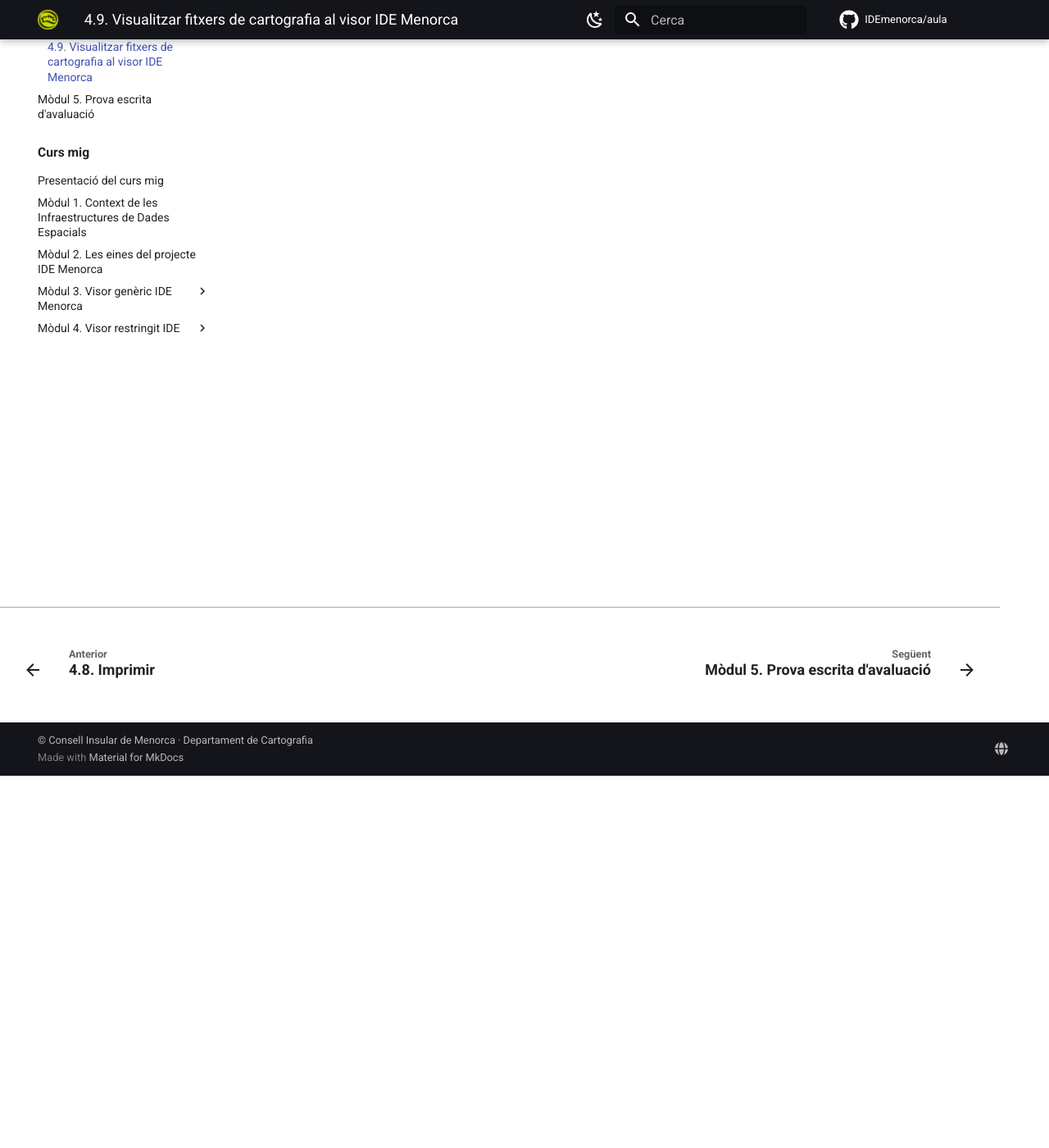
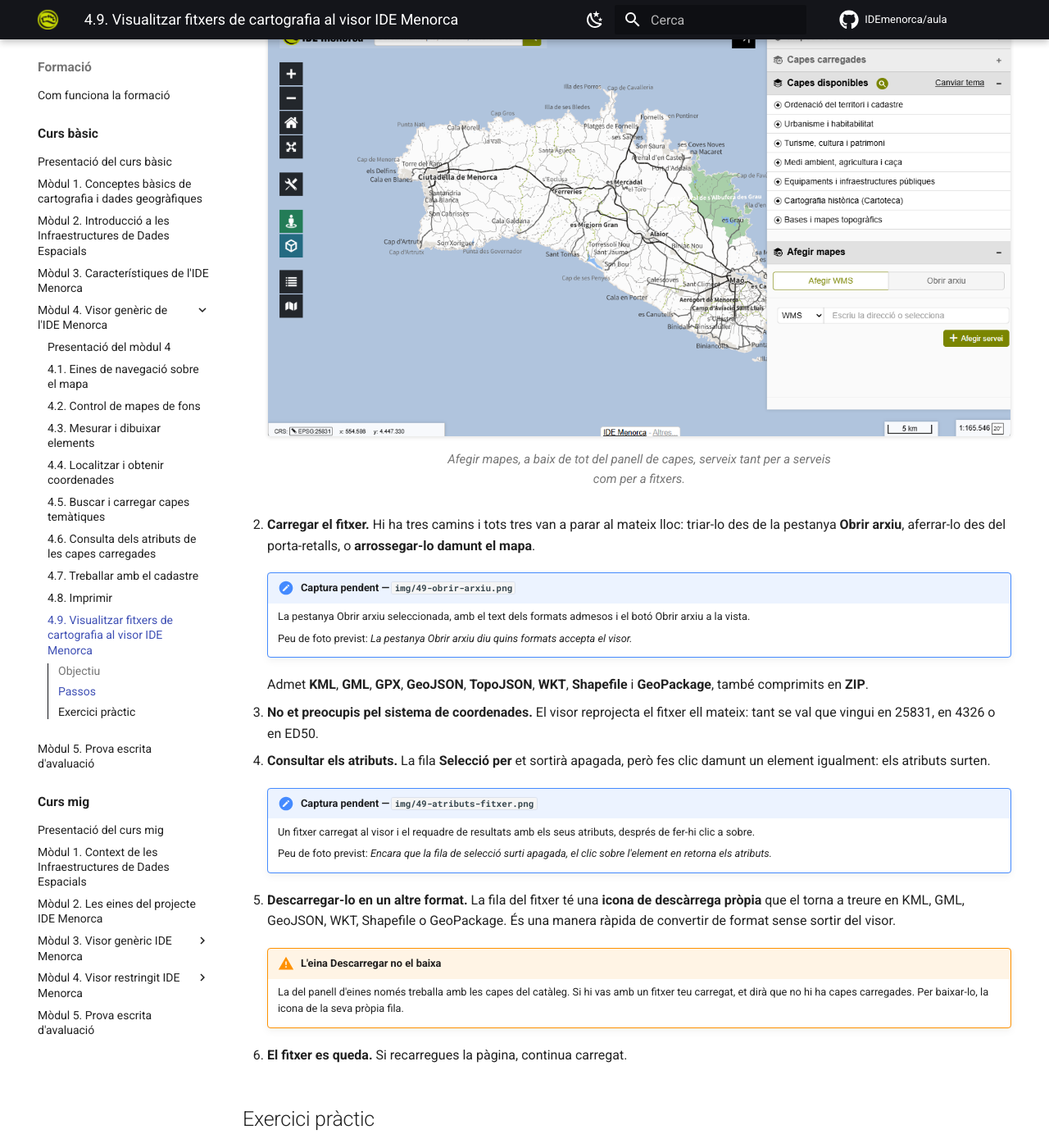
Before and after one commit to IDEmenorca/aula, an MkDocs documentation site: the page built from docs/formacio/basic/modul-4-visor/09-fitxers-propis.md, in a window 1280 px wide and 1400 px high, scrolled down 454 px. Shown: the whole window at 82% size. Built offline with MkDocs 1.6.1 and Material for MkDocs 9.7.7, drawn with Linux system fonts in a browser that asks for light colours; comment, search, counter and statistics services are not loaded; some of the changed text lies outside the part shown.

Commit message:
Redacta la secció 4.9 del curs bàsic: visualitzar fitxers propis
Tot el que s'hi diu surt de les proves fetes al visor: els tres camins per
carregar un fitxer, que el reprojecta sol (provat en 25831, 4326 i 23031), que
la fila de selecció surt apagada però el clic retorna els atributs igualment,
que la fila del fitxer té descàrrega pròpia mentre que l'eina Descarregar del
panell no el baixa, i que el fitxer es manté en recarregar la pàgina.

L'exercici és el cicle sencer: dibuixar un polígon, descarregar-lo i
tornar-lo a carregar.

Mou a img/es/ la captura de la pestanya Obrir arxiu, que es va fer amb el
visor en castellà, i apunta dues incidències més de traducció.

Co-Authored-By: Claude Opus 5 <noreply@anthropic.com>

```diff
--- a/docs/formacio/basic/modul-4-visor/09-fitxers-propis.md
+++ b/docs/formacio/basic/modul-4-visor/09-fitxers-propis.md
@@ -1,3 +1,79 @@
 # 4.9. Visualitzar fitxers de cartografia al visor IDE Menorca
 
-!!! note "Pendent de redactar"
+## Objectiu
+
+En acabar sabràs carregar al visor un fitxer de cartografia teu, consultar-ne
+els atributs i tornar-lo a descarregar en un altre format.
+
+## Passos
+
+1. **Obrir «Afegir mapes».** És a baix de tot del panell de capes. Té dues
+   pestanyes: **Afegir WMS**, per a serveis, i **Obrir arxiu**, per als fitxers
+   del teu ordinador.
+
+    <figure markdown>
+      ![El panell de capes amb la secció Afegir mapes desplegada, on es veuen les pestanyes Afegir WMS i Obrir arxiu](img/49-afegir-mapes.png){ .captura }
+      <figcaption>Afegir mapes, a baix de tot del panell de capes, serveix tant per a serveis com per a fitxers.</figcaption>
+    </figure>
+
+2. **Carregar el fitxer.** Hi ha tres camins i tots tres van a parar al mateix
+   lloc: triar-lo des de la pestanya **Obrir arxiu**, aferrar-lo des del
+   porta-retalls, o **arrossegar-lo damunt el mapa**.
+
+    !!! note "Captura pendent — `img/49-obrir-arxiu.png`"
+        La pestanya Obrir arxiu seleccionada, amb el text dels formats admesos
+        i el botó Obrir arxiu a la vista.
+
+        Peu de foto previst: *La pestanya Obrir arxiu diu quins formats accepta el visor.*
+
+    Admet **KML**, **GML**, **GPX**, **GeoJSON**, **TopoJSON**, **WKT**,
+    **Shapefile** i **GeoPackage**, també comprimits en **ZIP**.
+
+3. **No et preocupis pel sistema de coordenades.** El visor reprojecta el
+   fitxer ell mateix: tant se val que vingui en 25831, en 4326 o en ED50.
+
+4. **Consultar els atributs.** La fila **Selecció per** et sortirà apagada, però
+   fes clic damunt un element igualment: els atributs surten.
+
+    !!! note "Captura pendent — `img/49-atributs-fitxer.png`"
+        Un fitxer carregat al visor i el requadre de resultats amb els seus
+        atributs, després de fer-hi clic a sobre.
+
+        Peu de foto previst: *Encara que la fila de selecció surti apagada, el clic sobre l'element en retorna els atributs.*
+
+5. **Descarregar-lo en un altre format.** La fila del fitxer té una **icona de
+   descàrrega pròpia** que el torna a treure en KML, GML, GeoJSON, WKT,
+   Shapefile o GeoPackage. És una manera ràpida de convertir de format sense
+   sortir del visor.
+
+    !!! warning "L'eina Descarregar no el baixa"
+        La del panell d'eines només treballa amb les capes del catàleg. Si hi
+        vas amb un fitxer teu carregat, et dirà que no hi ha capes carregades.
+        Per baixar-lo, la icona de la seva pròpia fila.
+
+6. **El fitxer es queda.** Si recarregues la pàgina, continua carregat.
+
+## Exercici pràctic
+
+Aquest exercici tanca el cercle: treure dades del visor i tornar-les-hi a
+posar.
+
+1. Dibuixa un polígon damunt el mapa amb l'eina de dibuix
+   ([4.3](03-mesurar-dibuixar.md)).
+2. Descarrega'l en **GeoJSON**.
+3. Torna'l a carregar al visor, arrossegant-lo damunt el mapa.
+4. Comprova que surt a **Capes carregades** amb el nom del fitxer.
+5. Recarrega la pàgina: hi ha de continuar.
+6. Descarrega'l un altre cop, ara des de la icona de la seva fila, i tria
+   **Shapefile**.
+
+!!! tip "És el que faràs amb la cartografia del teu ajuntament"
+    El mateix camí serveix per mirar al visor un fitxer que t'hagin passat o
+    que hagis preparat tu, i veure'l damunt la cartografia de l'illa.
+
+---
+
+!!! tip "Al manual de referència"
+    El manual encara no té cap apartat sobre carregar fitxers propis. Els
+    formats de descàrrega es descriuen a
+    [3.3. Descarregar](../../../manuals/visor-generic/03-eines/03-descarregar.md).
```
Also changed, not shown: CAPTURES.md (+8 -1 lines), INCIDENCIES-VISOR.md (+3 -1 lines), docs/formacio/basic/modul-4-visor/img/es/49-obrir-arxiu.png (added).
